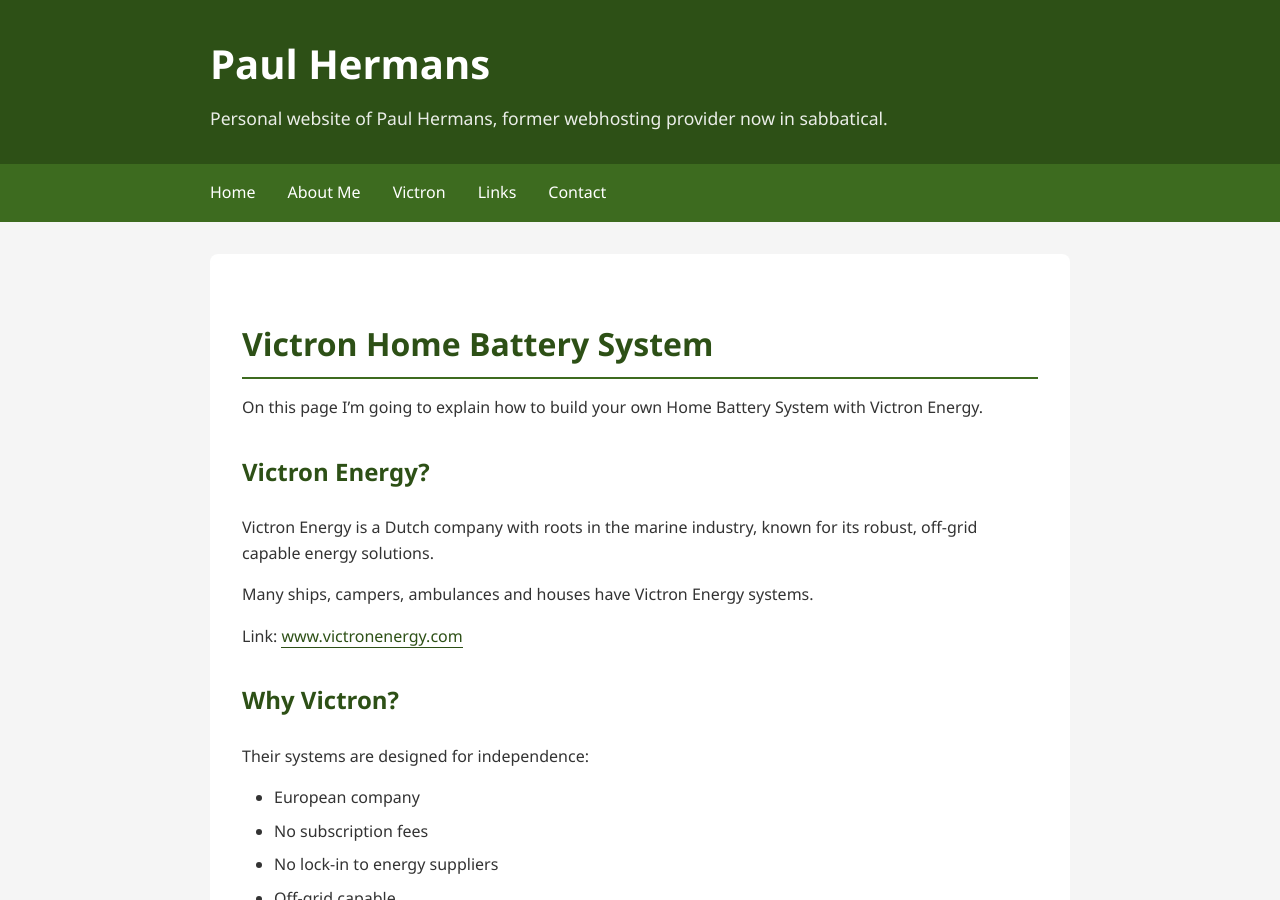
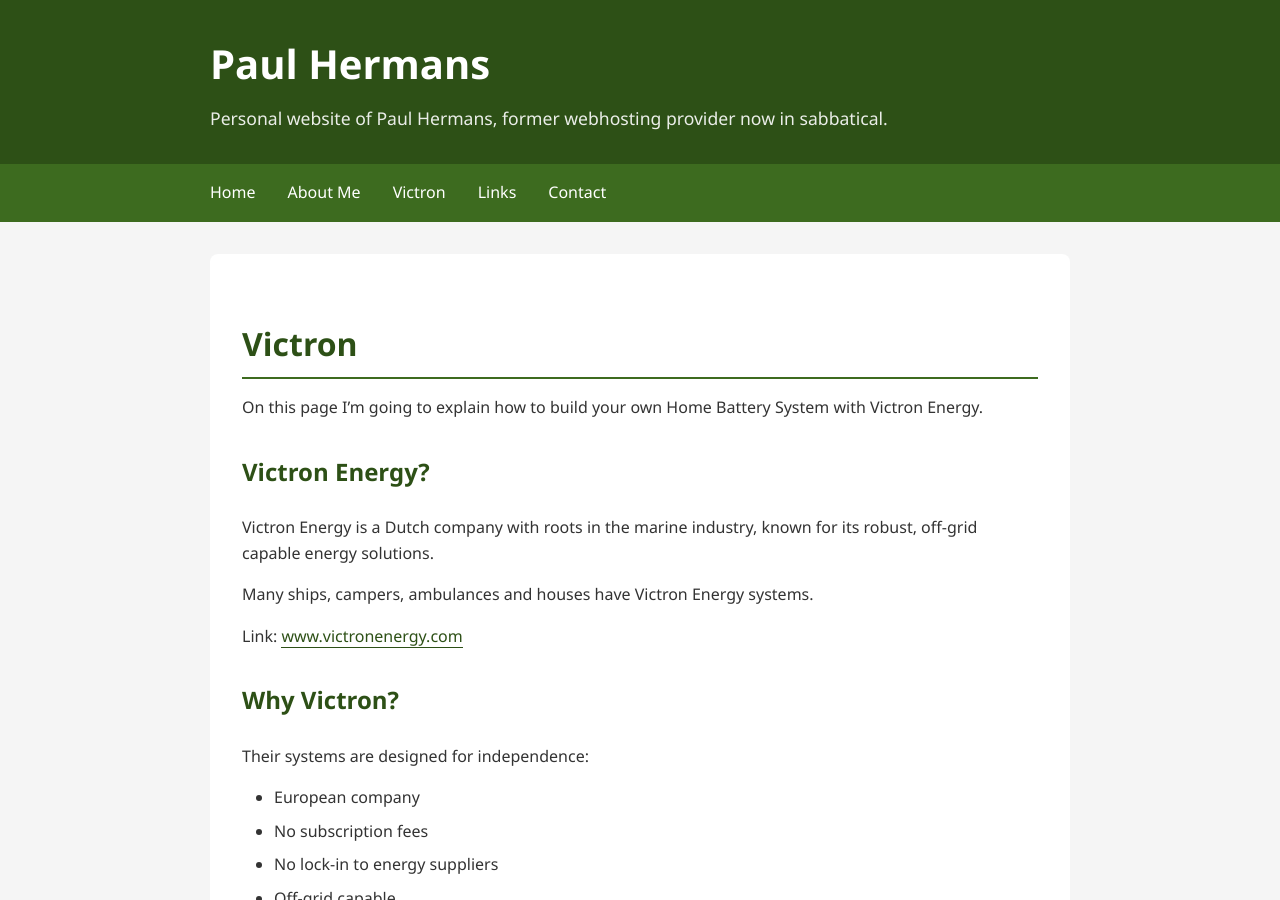
Before and after one commit to paulhermanseu/paulhermans.eu, a Jekyll site: the page built from victron-home-battery-system.md, in a window 1280 px wide and 900 px high. Built offline with Jekyll 4.4.1, drawn with Linux system fonts in a browser that asks for light colours.

Commit message:
Update document title to 'Victron'
Shortened the title of the document from 'Victron Home Battery System' to 'Victron'.

```diff
--- a/victron-home-battery-system.md
+++ b/victron-home-battery-system.md
@@ -5,7 +5,7 @@
   - /victron/
 ---
 
-# Victron Home Battery System
+# Victron
 
 On this page I'm going to explain how to build your own Home Battery System with Victron Energy.
 
```
